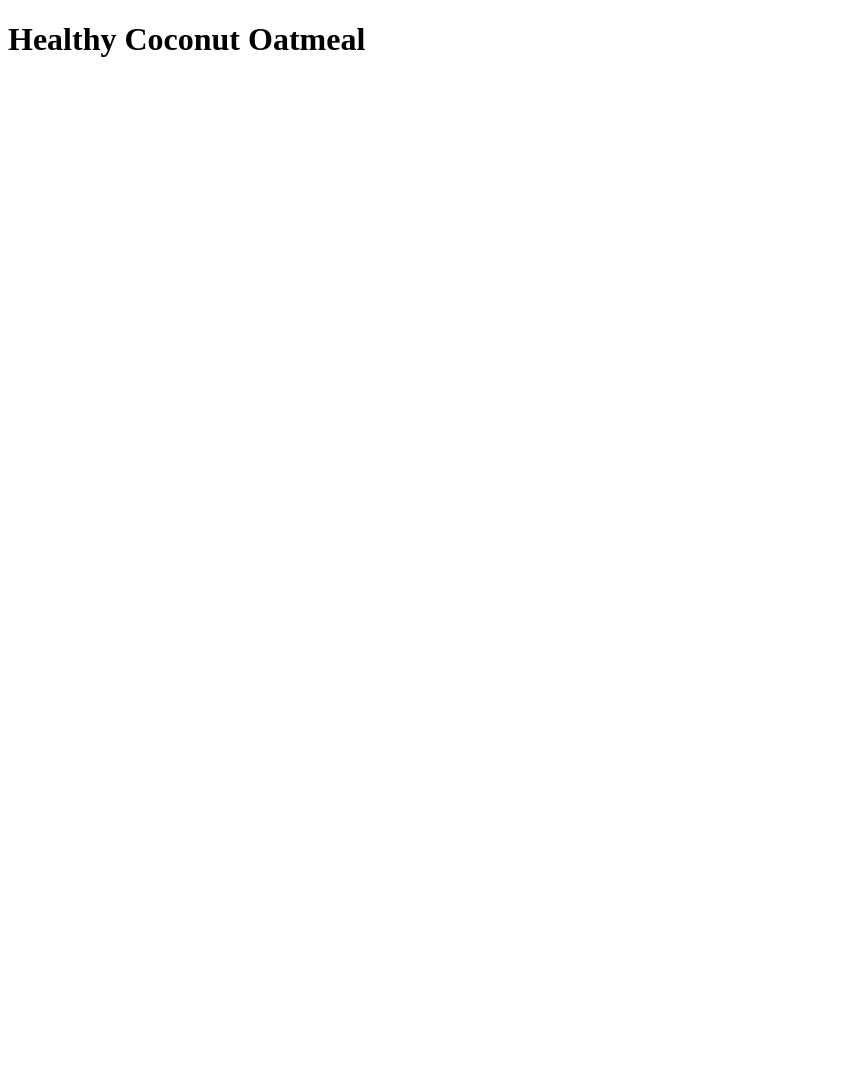
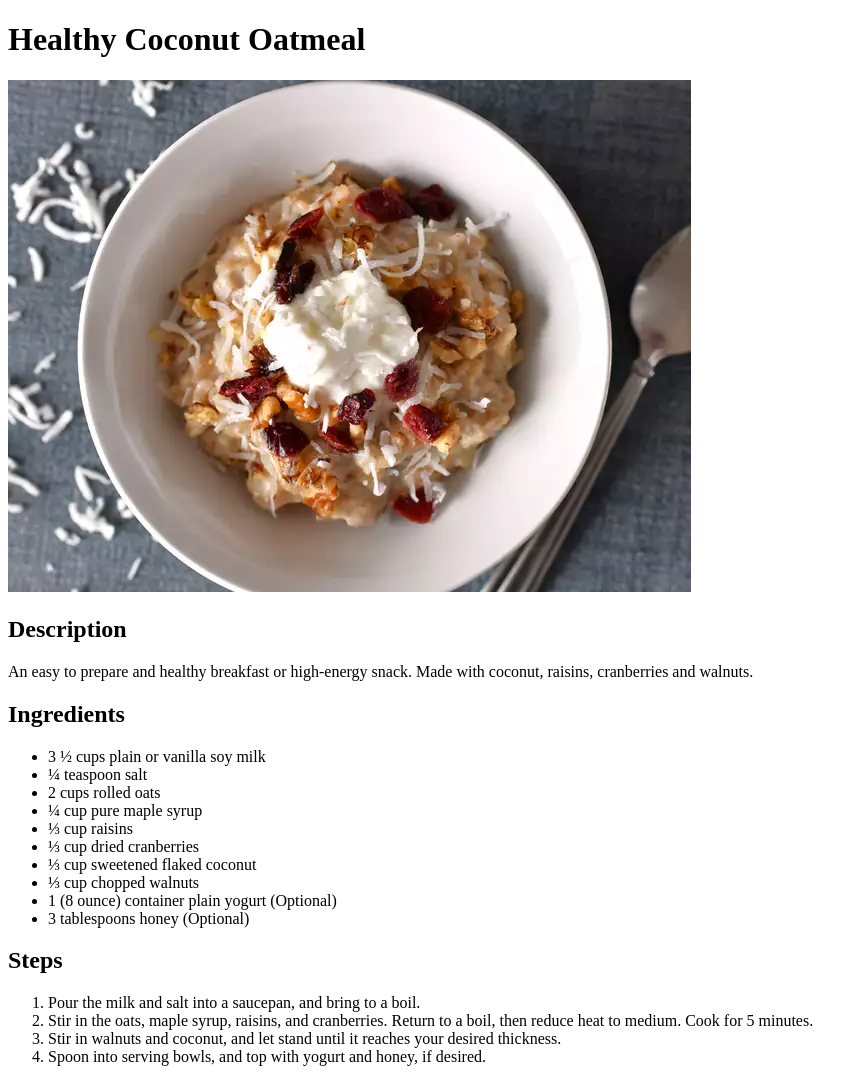
Before and after one commit to pva36/odin-recipes, a plain HTML site: page recipes/healthy-coconut-oatmeal.html in a window 1280 px wide. Shown: the whole page, without its empty margins (0-864 px from the left). Before the commit the page ends 800 px from the top, so only its background shows below. Drawn offline with Linux system fonts and the light colour scheme.

Commit message:
Add content to healthy-coconut-oatmeal.html
The healthy-coconut-oatmeal.html file now contains a full recipe. An
image of that recipe has also been added.

```diff
--- a/recipes/healthy-coconut-oatmeal.html
+++ b/recipes/healthy-coconut-oatmeal.html
@@ -1,12 +1,37 @@
 <!DOCTYPE html>
 <html lang="en">
-<head>
+  <head>
     <meta charset="UTF-8">
     <meta name="viewport" content="width=device-width, initial-scale=1.0">
     <title>Document</title>
-</head>
-<body>
-   <h1> Healthy Coconut Oatmeal</h1>
-   <!-- https://www.allrecipes.com/recipe/72364/healthy-coconut-oatmeal/-->
-</body>
+  </head>
+  <body>
+    <h1> Healthy Coconut Oatmeal</h1>
+    <!-- from https://www.allrecipes.com/recipe/72364/healthy-coconut-oatmeal/-->
+    <img src="./healthy-coconut-oatmeal.png" alt="Image of a coconut oatmeal." height="512" width="683" />
+    <h2>Description</h2>
+    <p>
+      An easy to prepare and healthy breakfast or high-energy snack. Made with coconut, raisins, cranberries and walnuts.
+    </p>
+    <h2>Ingredients</h2>
+    <ul>
+      <li>3 ½ cups plain or vanilla soy milk</li>
+      <li>¼ teaspoon salt</li>
+      <li>2 cups rolled oats</li>
+      <li>¼ cup pure maple syrup</li>
+      <li>⅓ cup raisins</li>
+      <li>⅓ cup dried cranberries</li>
+      <li>⅓ cup sweetened flaked coconut</li>
+      <li>⅓ cup chopped walnuts</li>
+      <li>1 (8 ounce) container plain yogurt (Optional)</li>
+      <li>3 tablespoons honey (Optional)</li>
+    </ul>
+    <h2>Steps</h2>
+    <ol>
+      <li>Pour the milk and salt into a saucepan, and bring to a boil.</li>
+      <li>Stir in the oats, maple syrup, raisins, and cranberries. Return to a boil, then reduce heat to medium. Cook for 5 minutes.</li>
+      <li>Stir in walnuts and coconut, and let stand until it reaches your desired thickness.</li>
+      <li>Spoon into serving bowls, and top with yogurt and honey, if desired.</li>
+    </ol>
+  </body>
 </html>
```
Also changed, not shown: recipes/healthy-coconut-oatmeal.png (added).
